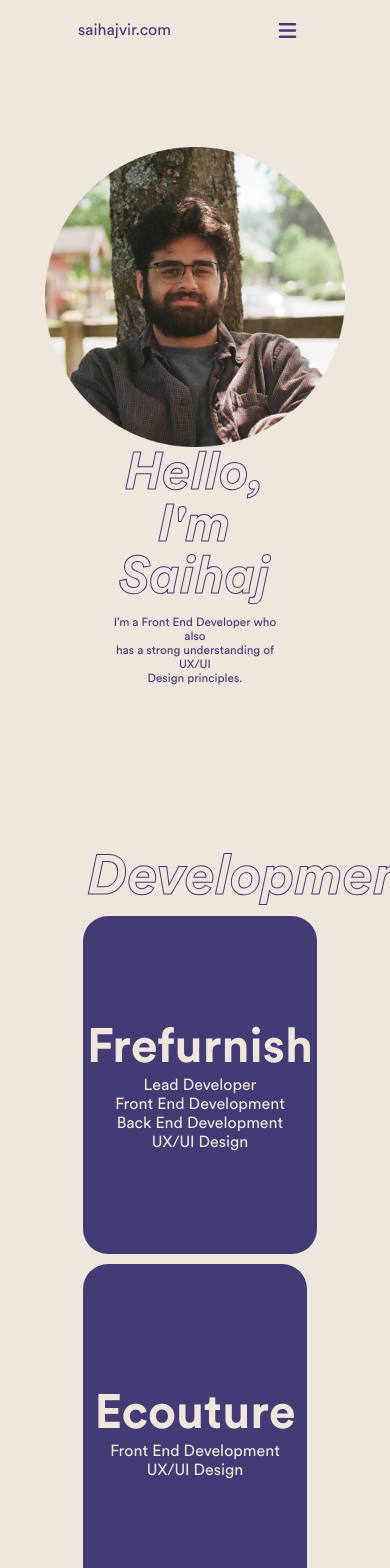
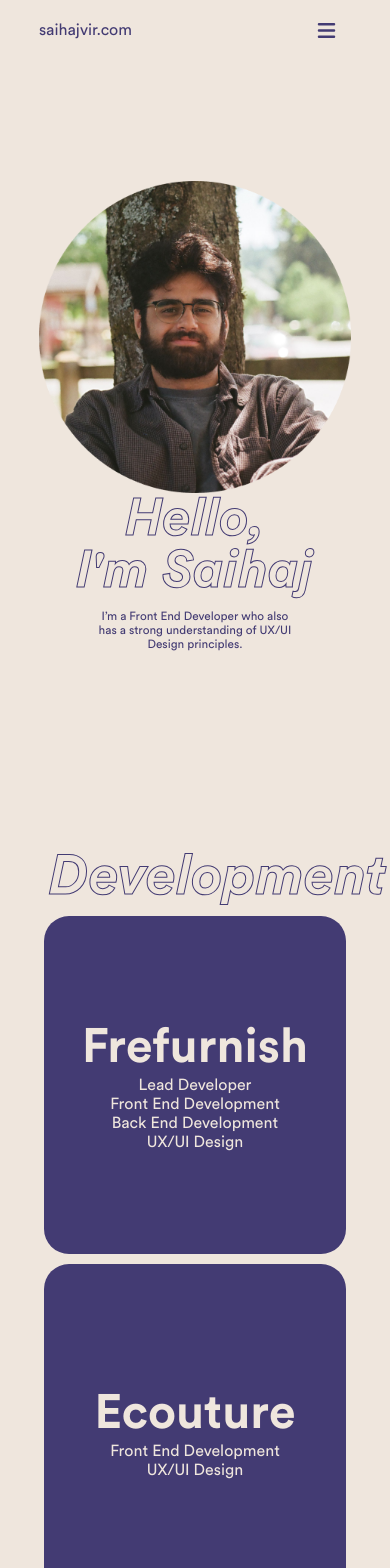
Before and after one commit to saihajvir/Portfolio, a Next.js app: page / in a window 390 px wide. Shown: the top 1568 px of the page. Built offline with nearby package versions, Linux system fonts and the light colour scheme.

Commit message:
added additional width on mobile breakpoint

```diff
--- a/comps/NavBar/index.js
+++ b/comps/NavBar/index.js
@@ -63,6 +63,11 @@ const NavCont = styled.div`
 const InnerCont = styled.div`
     display: flex;
     width: 60vw;
+
+    @media screen and (max-width: 700px)
+    {
+        width: 80vw;
+    }
 `
 const LeftCont = styled.div`
     display: flex;
--- a/pages/index.js
+++ b/pages/index.js
@@ -326,6 +326,11 @@ const Wrapper = styled.div`
   background-color: ${props=>props.bg};
   justify-content: center;
   align-items: center;
+
+  @media screen and (max-width: 700px)
+  {
+    width: 80vw;
+  }
 `
 const IntroCont = styled.div`
   display: flex;
@@ -338,6 +343,10 @@ const IntroCont = styled.div`
   @media screen and (max-width: 800px)
   {
     flex-direction: column;
+  }
+  @media screen and (max-width: 700px)
+  {
+    width: 80vw;
   }
 `
 const HeadshotCont = styled(motion.div)`
@@ -442,6 +451,11 @@ const WorkWrapper = styled.div`
   min-width: ${props=>props.minWidth};
   margin: 0 auto;
   background-color: ${props=>props.bgcolor};
+
+  @media screen and (max-width: 700px)
+  {
+    width: 80vw;
+  }
 `
 const HeadingCont = styled.div`
   display: flex;
```
